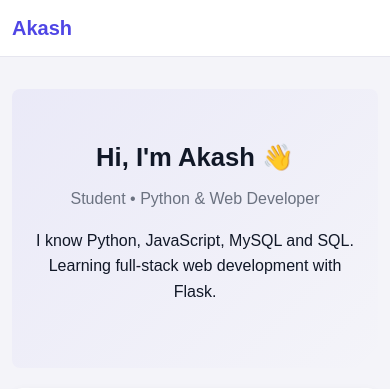
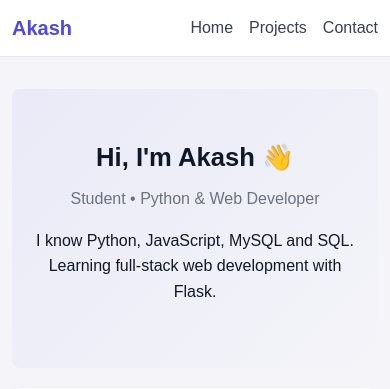
Before and after one commit to AkashCoderbyte/flask-portfolio, a Flask app: page / in a window 390 px wide. Shown: the top 389 px of the page. Run offline with Flask 3, Linux system fonts and the light colour scheme.

Commit message:
Update style.css

```diff
--- a/AKKA/static/style.css
+++ b/AKKA/static/style.css
@@ -114,7 +114,7 @@ footer {
 
 /* responsive */
 @media (max-width: 640px) {
-  .nav-links { display: none; } /* keep simple for now */
+   /* keep simple for now */
   .hero h1 { font-size: 1.6rem; }
   .container { padding: 12px; }
 }
```
